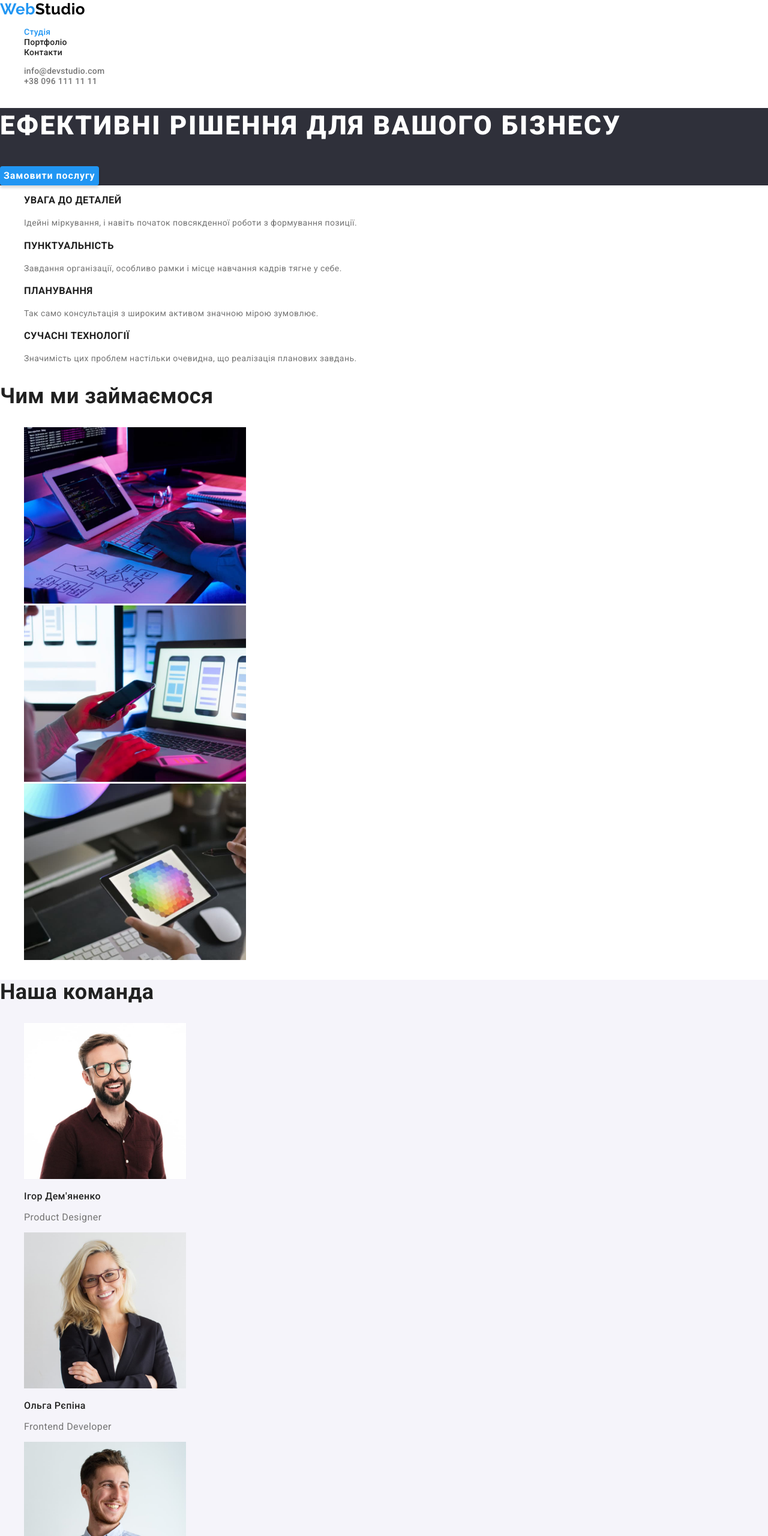
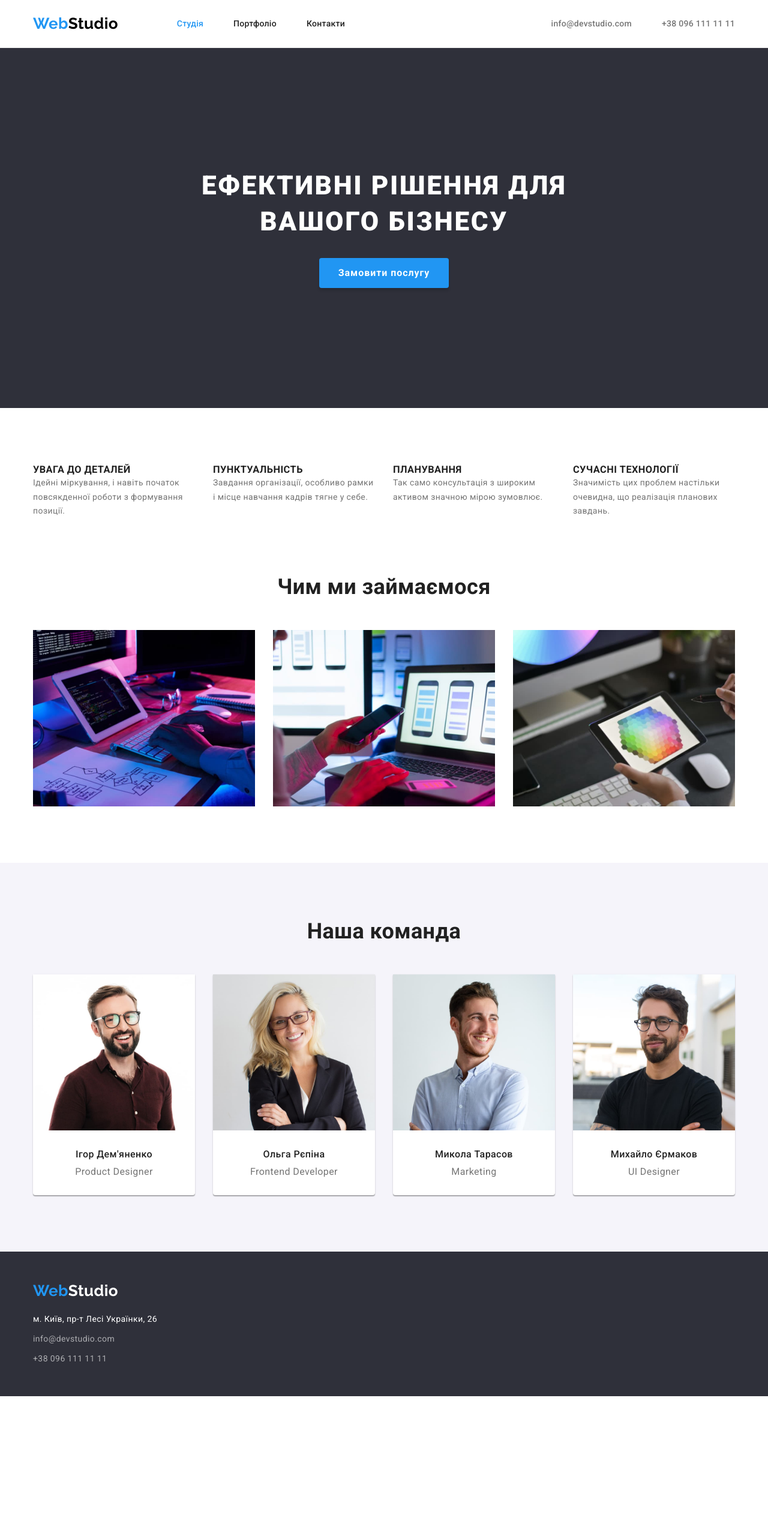
Before and after one commit to VadymNeiman/goit-markup-hw-03, a plain HTML site: page index.html in a window 1280 px wide. Shown: the top 2560 px of the page at 60% size. After the commit the page ends 2327 px from the top, so only its background shows below. Drawn offline with nearby package versions, Linux system fonts and the light colour scheme.

Commit message:
Завдання виконане

```diff
--- a/css/styles.css
+++ b/css/styles.css
@@ -20,12 +20,40 @@
     background-color: var(--main-background-color, white);
  }
 
+ h1,
+ h2,
+ h3,
+ h4,
+ h5,
+ h6,
+ p {
+   margin-top: 0;
+   margin-bottom: 0;
+ }
+
+ ul {
+   margin-top: 0;
+   margin-bottom: 0;
+   padding-left: 0;
+ }
+ img {
+   display: block;
+   max-width: 100%;
+ }
  .no-link-underline {
     text-decoration: none;
  }
 
  .no-list-marker {
     list-style-type: none;
+ }
+
+ .container {
+   width: 1200px;
+   margin-left: auto;
+   margin-right: auto;
+   padding-left: 15px;
+   padding-right: 15px;
  }
  /* ===== /BASE ===== */
 
@@ -40,11 +68,16 @@
 .link-address-footer:focus {
    color: var(--accent-color, #2196F3);
 }
+.section {
+   padding-top: 94px;
+   padding-bottom: 94px;
+}
 .logo {
    font-family: 'Raleway';
    font-size: 26px;
    line-height: 1.2;
    color: var(--logo-text-color, black);
+
 }
 .logo-accent {
    color: var(--accent-color, #2196F3);
@@ -52,12 +85,36 @@
 /* ===== /COMPONENT ===== */
 
  /* ===== HEADER ===== */
+.header {
+   padding-top: 24px;
+   padding-bottom: 24px;
+   border-bottom: 1px solid #ECECEC;
+}
+ .header-container {
+   display: flex;
+   align-items: center;
+   justify-content: space-between;
+
+}
+.navigation {
+   display: flex;
+   align-items: center;
+   width: 520px;
+   justify-content: space-between;
+}
+
+.menu-list {
+   display: flex;
+   align-items: center;
+   gap: 50px;
+}
 
  .nav-menu-item {
     font-weight: 500;
     line-height: 1.14;
     letter-spacing: 0.02em;
     color: var(--main-text-color,black);
+
  }
  .current {
     color: var(--accent-color, #2196F3);
@@ -68,20 +125,33 @@
     line-height: 1.14;
     letter-spacing: 0.02em;
     color: var(--second-text-color,grey);
+    /* margin-right: 50px; */
  }
  /* ===== /HEADER ===== */
 
- * /*===== MAIN-SUDIO ===== */
+               /*===== MAIN-SUDIO ===== */
+/* == Секція HERO == */
+.hero-section {
+   /* height: 400px;  виправити на  height: 600px; */
 
-.hero-section {
+   /* /* justify-content: center; */
+   /* align-items: center;  */
+   text-align: center;
+
    background-color: var(--page-background-color,black);
 }
+.hero-container {
+   width: 696px;
+   padding: 200px 0;
+}
+
 .hero-title {
    font-weight: 900;
    font-size: 44px;
    line-height: 1.36;
    letter-spacing: 0.06em;
    text-transform: uppercase;
+   margin-bottom: 30px;
    color: var(--light-text-color, white);
 }
 
@@ -97,12 +167,15 @@
    border-radius: 4px;
    border: none;
    cursor: pointer;
+   padding: 10px 32px;
 }
 .hero-btn:hover,
 .hero-btn:focus {
    background-color:
-     var( --hero-btn-background-focus-color, #188CE8);
+   var( --hero-btn-background-focus-color, #188CE8);
 }
+
+/* == Секція ADVANT == */
 .visually-hidden {
      position: absolute;
      white-space: nowrap;
@@ -119,8 +192,27 @@
 .section-title {
    font-size: 36px;
    line-height: 1.16;
+   text-align: center;
+   margin-bottom: 50px;
    color: var(--main-text-color,black);
 }
+.section-advant {
+   padding-top: 94px;
+}
+.list-advant {
+   display: flex;
+   justify-content: space-between;
+}
+.advant-item {
+   width: 270px;
+}
+
+/* == Секція DOING == */
+.doing-items {
+   display: flex;
+   justify-content: space-between;
+}
+
 .section-subtitle {
    line-height: 1.14;
    text-transform: uppercase;
@@ -132,47 +224,87 @@
    color: var(--second-text-color,grey);
 }
 
+/* == Секція TEAM == */
 .team-section {
    background: var(--secondary-background-color, white);
-   }
+}
+
+.team-items {
+   display: flex;
+   justify-content: space-between;
+}
+
+.team-item {
+   box-shadow: 0px 1px 3px rgba(0, 0, 0, 0.12), 0px 1px 1px rgba(0, 0, 0, 0.14), 0px 2px 1px rgba(0, 0, 0, 0.2);
+   border-radius: 0px 0px 4px 4px;
+   background-color: var(--main-background-color, white);
+}
+
+.team-foto {
+   margin-bottom: 30px;
+}
 
 .team-section-subtitle {
    font-weight: 500;
    font-size: 16px;
    line-height: 1.19;
+   text-align: center;
+   margin-bottom: 10px;
 }
+
 .team-section-text {
    font-size: 16px;
    line-height: 1.19;
+   text-align: center;
+   margin-bottom: 30px;
    color: var(--second-text-color,grey);
 }
-/* ===== /MAIN-STUDIO ===== */
+           /* ===== /MAIN-STUDIO ===== */
 
 /* ===== FOOTER ===== */
 .footer {
+   padding-top: 50px;
+   padding-bottom: 50px;
    background-color: var(--page-background-color, black);
 }
 
 .logo-footer {
+   display: block;
    font-family: 'Raleway';
    font-size: 26px;
    line-height: 1.19;
+   margin-bottom: 20px;
    color: var(--light-text-color, white);
 }
 
 .link-address-footer {
+   display: block;
    font-style: normal;
    line-height: 1.71;
    color: var(--light-text-color, white);
+   /* margin-bottom: 9px; */
 }
 .link-contact-footer {
+   display: block;
    font-style: normal;
    line-height: 1.71;
    color: var(--footer-contacts-color, grey);
 }
+
+.footer-address-item:not(:last-child) {
+   margin-bottom: 9px;
+}
+
 /* ===== /FOOTER ===== */
 
-/* ===== MAIN-PORTFOLIO ===== */
+     /* ===== MAIN-PORTFOLIO ===== */
+
+.filter-buttons {
+   display: flex;
+   justify-content: center;
+   gap: 8px;
+
+}
 .filter-btn {
    font-family: inherit;
    font-weight: 500;
@@ -180,6 +312,8 @@
    line-height: 1.62;
    color: var(--main-text-color,black);
    background:var(--secondary-background-color, white);
+   padding: 6px 22px;
+   border: none;
    border-radius: 4px;
    cursor: pointer;
 }
@@ -191,17 +325,33 @@
    border-radius: 4px;
 }
 
+.gallery {
+   display: flex;
+   flex-wrap: wrap;
+   gap: 30px;
+   margin-top: 34px;
+}
+
+.gallery li {
+   padding-bottom: 20px;
+   border: 1px solid #EEEEEE;
+   flex-basis: calc((100% - 2 * 30px) / 3);
+}
 .filter-item {
    font-size: 18px;
    line-height: 2;
    letter-spacing: 0.06em;
    color: var(--main-text-color,black);
+   margin-top: 20px;
+   margin-left: 24px;
 }
 
 .filter-type {
    font-size: 16px;
    line-height: 1.88;
    color: var(--second-text-color,grey);
+   margin-top: 4px;
+   margin-left: 24px;
 }
 
 .filter-item:hover,
@@ -210,6 +360,6 @@
 .filter-type:focus {
    color: var(--accent-color, #2196F3);
 }
-/* ===== /MAIN-PORTFOLIO ===== */
+    /* ===== /MAIN-PORTFOLIO ===== */
 
 /* End */
--- a/index.html
+++ b/index.html
@@ -13,101 +13,122 @@
 </head>
 <body>
             <!-- Шапка -->
-    <header>
-        <nav>
+    <header class="header">
+        <div class="container header-container">
+            <nav class="navigation">
                 <a href="" lang="en" class="logo no-link-underline"><span class="logo-accent"> Web</span>Studio</a>
-            <ul class="no-list-marker">
-                <li><a href="./index.html" class="no-link-underline nav-menu-item current">Студія</a></li>
-                <li><a href="./portfolio.html" class="no-link-underline nav-menu-item">Портфоліо</a></li>
-                <li><a href="" class="no-link-underline nav-menu-item">Контакти</a></li>
+                <ul class="no-list-marker menu-list">
+                    <li class="menu-list-item"><a href="./index.html" class="no-link-underline nav-menu-item current">Студія</a></li>
+                    <li class="menu-list-item"><a href="./portfolio.html" class="no-link-underline nav-menu-item">Портфоліо</a></li>
+                    <li class="menu-list-item"><a href="" class="no-link-underline nav-menu-item">Контакти</a></li>
                 </ul>
             </nav>
 
-        <ul class="no-list-marker">
-            <li><a href="mailto:info@devstudio.com" class="no-link-underline link-contact">info@devstudio.com</a></li>
-            <li><a href="tel:+380961111111" class="no-link-underline link-contact">+38 096 111 11 11</a></li>
+            <ul class="no-list-marker menu-list">
+                <li class="menu-list-item"><a href="mailto:info@devstudio.com" class="no-link-underline link-contact">info@devstudio.com</a></li>
+                <li class="menu-list-item"><a href="tel:+380961111111" class="no-link-underline link-contact">+38 096 111 11 11</a></li>
             </ul>
+
+        </div>
 
     </header>
     <main>
                  <!-- Секція "HERO" -->
         <section class="hero-section">
+            <div class="container hero-container">
                 <h1 class="hero-title">Ефективні рішення для вашого бізнесу</h1>
                 <button type="button" class="hero-btn">Замовити послугу</button>
+            </div>
+
         </section>
                 <!-- Секція "Особливості" -->
-        <section>
+        <section class="section-advant">
+            <div class="container">
                 <h2 class="visually-hidden">Наші переваги</h2>
-            <ul class="no-list-marker">
+                <ul class="no-list-marker list-advant">
                     <li>
+                        <div class="advant-item">
                             <h3 class="section-subtitle">Увага до деталей</h3>
                             <p class="section-text">Ідейні міркування, і навіть початок повсякденної роботи з формування позиції.</p>
+                        </div>
                     </li>
                     <li>
+                        <div class="advant-item">
                             <h3 class="section-subtitle">Пунктуальність</h3>
                             <p class="section-text">Завдання організації, особливо рамки і місце навчання кадрів тягне у себе.</p>
+                        </div>
                     </li>
                     <li>
+                        <div class="advant-item">
                             <h3 class="section-subtitle">Планування</h3>
                             <p class="section-text">Так само консультація з широким активом значною мірою зумовлює.</p>
+                        </div>
                     </li>
                     <li>
+                        <div class="advant-item">
                             <h3 class="section-subtitle">Сучасні технології</h3>
                             <p class="section-text">Значимість цих проблем настільки очевидна, що реалізація планових завдань.</p>
+                        </div>
                     </li>
                 </ul>
+            </div>
         </section>
                 <!-- Секція "Чим ми займаємося" -->
-        <section>
+        <section class="section">
+            <div class="container">
                 <h2 class="section-title">Чим ми займаємося</h2>
-            <ul class="no-list-marker">
+                <ul class="no-list-marker doing-items">
                     <li><img src="./images/workplace1.jpg" alt="workplace1" width="370" height="294"></li>
                     <li><img src="./images/workplace2.jpg" alt="workplace2" width="370" height="294"></li>
                     <li><img src="./images/workplace3.jpg" alt="workplace3" width="370" height="294"></li>
                 </ul>
+            </div>
         </section>
                 <!-- Секція "Наша команда" -->
-        <section class="team-section">
+        <section class="section team-section">
+            <div class="container">
                 <h2 class="section-title">Наша команда</h2>
-            <ul class="no-list-marker">
-                <li>
-                    <img src="./images/ourteam/igordemianenko.jpg" alt="Ігор Дем'яненко Product Designer" width="270" height="260">
+                <ul class="no-list-marker team-items">
+                    <li class="team-item">
+                        <img src="./images/ourteam/igordemianenko.jpg" alt="Ігор Дем'яненко Product Designer" class="team-foto" width="270" height="260">
                         <h3 class="team-section-subtitle">Ігор Дем'яненко</h3>
                         <p lang="en" class="team-section-text">Product Designer</p>
                     </li>
-                <li>
-                    <img src="./images/ourteam/olgarepina.jpg" alt="Ольга Рєпіна Frontend Developer" width="270" height="260">
+                    <li class="team-item">
+                        <img src="./images/ourteam/olgarepina.jpg" alt="Ольга Рєпіна Frontend Developer" class="team-foto width="270" height="260">
                         <h3 class="team-section-subtitle">Ольга Рєпіна</h3>
                         <p lang="en" class="team-section-text">Frontend Developer</p>
                     </li>
-                <li>
-                    <img src="./images/ourteam/mykolatarasov.jpg" alt="Микола Тарасов Marketing" width="270" height="260">
+                    <li class="team-item">
+                        <img src="./images/ourteam/mykolatarasov.jpg" alt="Микола Тарасов Marketing" class="team-foto width="270" height="260">
                         <h3 class="team-section-subtitle">Микола Тарасов</h3>
                         <p lang="en" class="team-section-text">Marketing</p>
                     </li>
-                <li>
-                    <img src="./images/ourteam/mykhailoyermakov.jpg" alt="Михайло Єрмаков UI Designer" width="270" height="260">
+                    <li class="team-item">
+                        <img src="./images/ourteam/mykhailoyermakov.jpg" alt="Михайло Єрмаков UI Designer" class="team-foto width="270" height="260">
                         <h3 class="team-section-subtitle">Михайло Єрмаков</h3>
                         <p lang="en" class="team-section-text">UI Designer</p>
                     </li>
                 </ul>
+            </div>
         </section>
     </main>
             <!-- Підвал -->
     <footer class="footer">
+        <div class="container">
             <a href="" lang="en" class="logo-footer no-link-underline"><span class="logo-accent"> Web</span>Studio</a>
             <address>
                 <ul class="no-list-marker">
-                <li>
+                    <li class="footer-address-item">
                         <a href="https://goo.gl/maps/CPtrU1FHBa2aNyZL9" target="_blank" rel="noopener noreferrer" class="no-link-underline link-address-footer">
                             м. Київ, пр-т Лесі Українки, 26
                         </a>
                     </li>
-                <li><a href="mailto:info@devstudio.com" class="no-link-underline link-contact-footer">info@devstudio.com</a></li>
-                <li><a href="tel:+380961111111" class="no-link-underline link-contact-footer">+38 096 111 11 11</a></li>
+                    <li class="footer-address-item"><a href="mailto:info@devstudio.com" class="no-link-underline link-contact-footer">info@devstudio.com</a></li>
+                    <li class="footer-address-item"><a href="tel:+380961111111" class="no-link-underline link-contact-footer">+38 096 111 11 11</a></li>
                 </ul>
-
             </address>
+        </div>
     </footer>
 </body>
 </html>
```
Also changed, not shown: portfolio.html (+24 -17 lines). Lines whose indentation alone changed are shown as unchanged.
